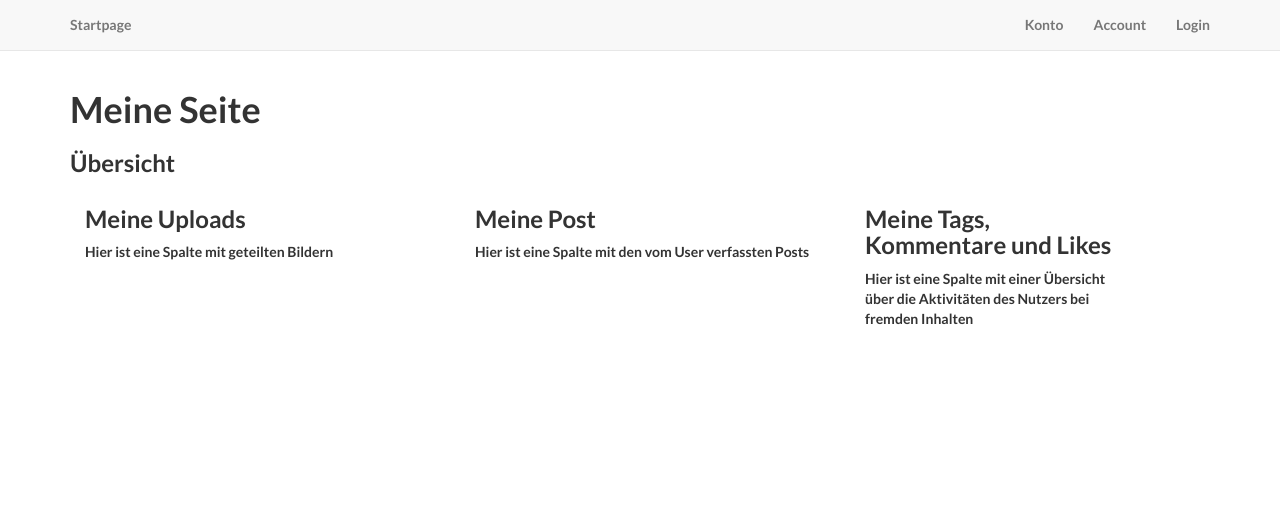
After one commit to derelektrischemoench/DjangoBlog, a Django app: template mysite/account/templates/account/dashboard.html in a window 1280 px wide. The commit adds this page. Shown: the top 523 px of the page. Run offline with Django 3.2, Linux system fonts and the light colour scheme; the template is opened without the code that fills it, so the values that code supplies are empty; parts of the project's set-up code (start-up, migrations or seed data) failed here and were passed over; some libraries are stand-ins or nearby versions.

Commit message:
aksgdakjshgjdhsfadflga

```diff
--- /dev/null
+++ b/mysite/account/templates/account/dashboard.html
@@ -0,0 +1,55 @@
+{% extends "website/base.html" %}
+{% block title %}Dashboard{% endblock %}
+
+{% block content %}
+<nav class="navbar navbar-default navbar-fixed-top topnav" role="navigation">
+        <div class="container topnav">
+            <!-- Brand and toggle get grouped for better mobile display -->
+            <div class="navbar-header">
+                <button type="button" class="navbar-toggle" data-toggle="collapse" data-target="#bs-example-navbar-collapse-1">
+                    <span class="sr-only">Toggle navigation</span>
+                    <span class="icon-bar"></span>
+                    <span class="icon-bar"></span>
+                    <span class="icon-bar"></span>
+                </button>
+                <a class="navbar-brand topnav" href="/">Startpage</a>
+            </div>
+            <!-- Collect the nav links, forms, and other content for toggling -->
+            <div class="collapse navbar-collapse" id="bs-example-navbar-collapse-1">
+                <ul class="nav navbar-nav navbar-right">
+                    <li>
+                        <a href="/konto/">Konto</a>
+                    </li>
+                    <li>
+                        <a href="/account/">Account</a>
+                    </li>
+                    <li>
+                        <a href="/account/login">Login</a>
+                    </li>
+                </ul>
+            </div>
+            <!-- /.navbar-collapse -->
+        </div>
+        <!-- /.container -->
+    </nav>
+    <div class="container" style="margin-top:70px;">
+        <h1>Meine Seite</h1>
+        <h3>Übersicht</h3>
+        <div class="container">
+            <div class="row">
+                <div class="col-sm-4">
+                    <h3>Meine Uploads</h3>
+                    <p>Hier ist eine Spalte mit geteilten Bildern</p>
+                </div>
+                <div class="col-sm-4">
+                    <h3>Meine Post</h3>
+                    <p>Hier ist eine Spalte mit den vom User verfassten Posts</p>
+                </div>
+                <div class="col-sm-3">
+                    <h3>Meine Tags, Kommentare und Likes</h3>
+                    <p>Hier ist eine Spalte mit einer Übersicht über die Aktivitäten des Nutzers bei fremden Inhalten</p>
+                </div>
+            </div>
+        </div>
+    </div>
+{% endblock %}
--- a/mysite/account/urls.py
+++ b/mysite/account/urls.py
@@ -14,4 +14,5 @@ urlpatterns = [
     url(r'^logout-then-login/$',
         'django.contrib.auth.views.logout_then_login',
         name='logout_then_login'),
+    url(r'^$',views.dashboard, name='dashboard'),
 ]
--- a/mysite/website/templates/website/home.html
+++ b/mysite/website/templates/website/home.html
@@ -20,10 +20,10 @@
             <div class="collapse navbar-collapse" id="bs-example-navbar-collapse-1">
                 <ul class="nav navbar-nav navbar-right">
                     <li>
-                        <a href="#about">About</a>
+                        <a href="/account/">Account</a>
                     </li>
                     <li>
-                        <a href="#contact">Contact</a>
+                        <a href="/contact/">Kontakt</a>
                     </li>
                     <li>
                         <a href="/account/login">Login</a>
```
Also changed, not shown: mysite/account/templates/registration/logged_out.html (added, +29 -0 lines), mysite/account/views.py (+8 -0 lines).
